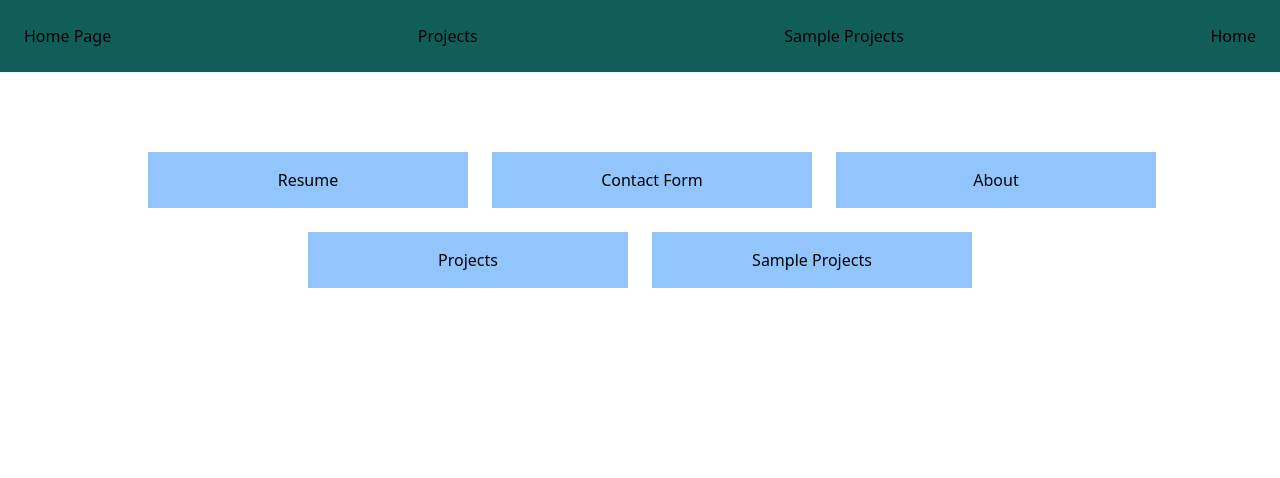
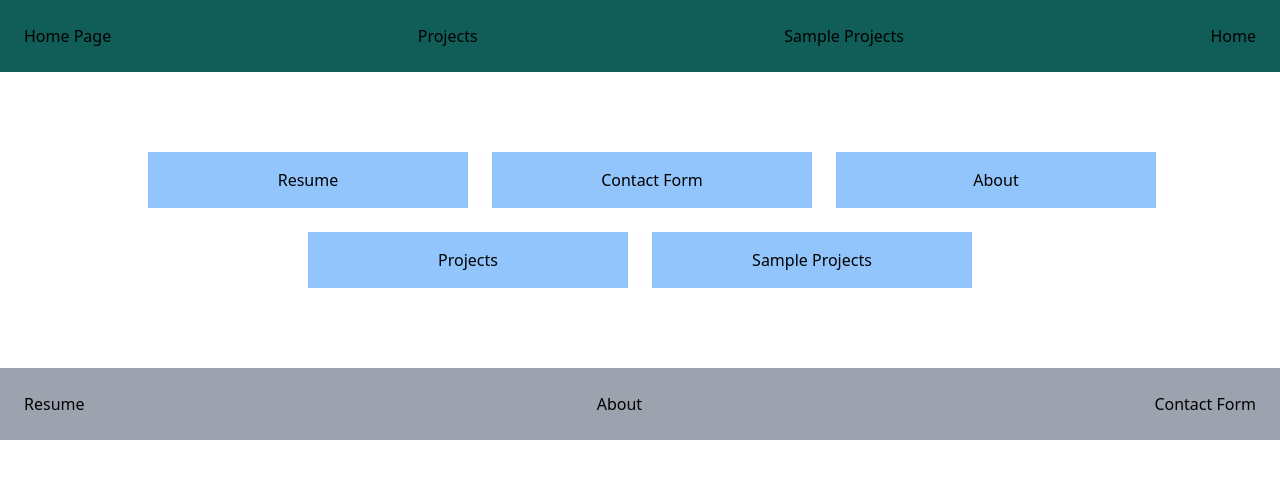
Before and after one commit to SeanTshark/2025-webtech-final-project, a website: page index.html in a window 1280 px wide. Drawn offline with Linux system fonts and the light colour scheme.

Commit message:
feat(home_page): add HTML footer

```diff
--- a/index.html
+++ b/index.html
@@ -28,7 +28,7 @@
     </div>
 </header>
 <main>
-    <article class="flex justify-center flex-wrap mt-20 gap-6">
+    <article class="flex justify-center flex-wrap mt-20 mb-20 gap-6">
         <header></header>
 
         <section class="w-1/4 text-wrap bg-blue-300 flex flex-col items-center gap-4 p-4">
@@ -50,7 +50,18 @@
     </article>
 </main>
 <footer>
+    <div class="flex items-center justify-between p-6 flex-row bg-gray-400">
 
+        <nav class="text-wrap">
+            <a href="resume.html">Resume</a>
+        </nav>
+        <nav class="text-wrap">
+            <a href="about.html">About</a>
+        </nav>
+        <nav class="text-wrap">
+            <a href="contact.html">Contact Form</a>
+        </nav>
+    </div>
 </footer>
 
 
```
Also changed, not shown: assets/css/site.css.
